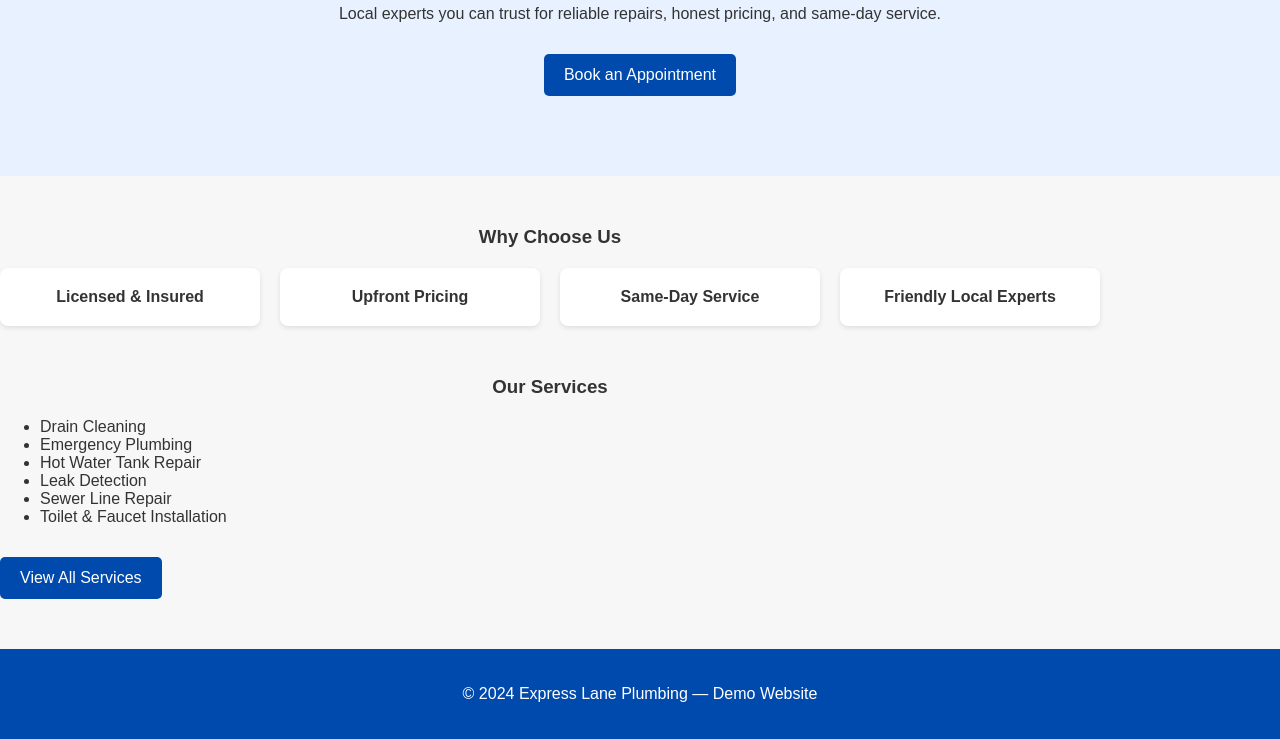
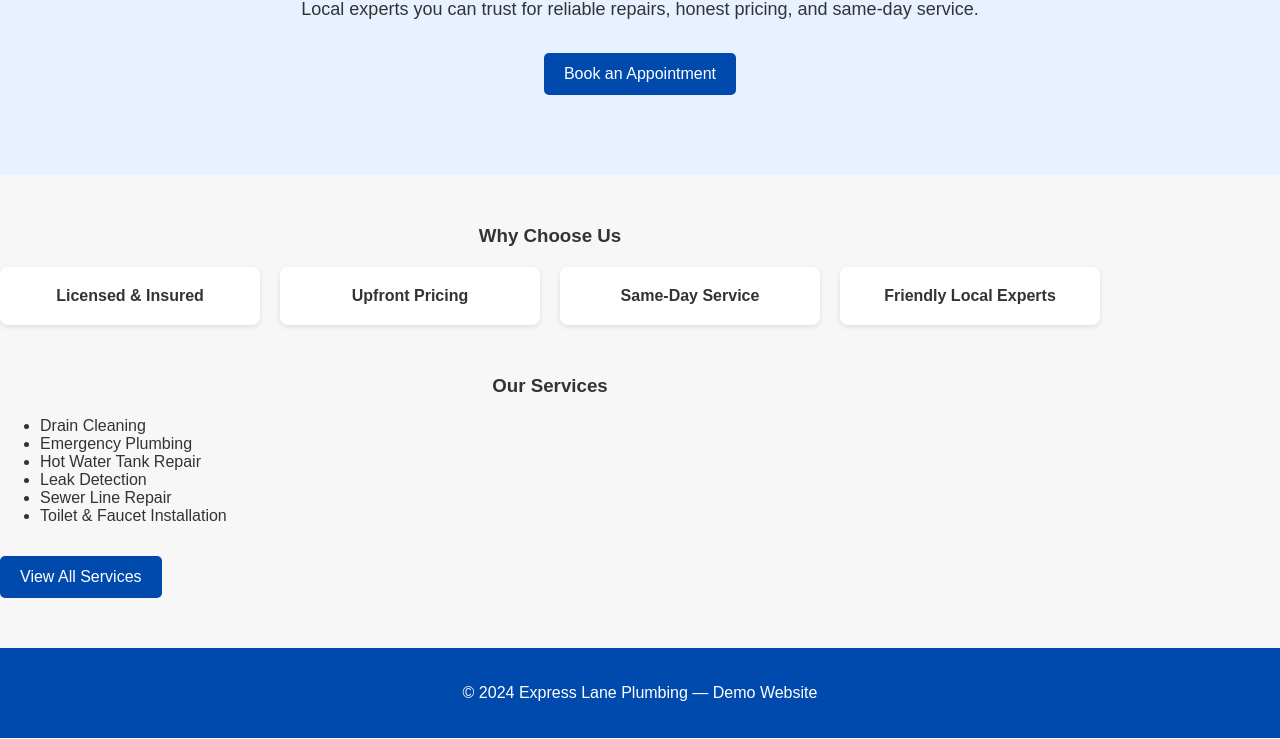
Before and after one commit to jjha2489/expresslaneplumbing-demo, a plain HTML site: page index.html in a window 1280 px wide. Shown: the part 251-990 px from the top of the page. Drawn offline with Linux system fonts and the light colour scheme.

Commit message:
Add hero-sub and btn-primary styles

```diff
--- a/css/styles.css
+++ b/css/styles.css
@@ -23,6 +23,17 @@ header {
     font-size: 24px;
     font-weight: bold;
 }
+
+.hero-sub {
+    font-size: 18px;
+    margin-top: 10px;
+    color: #333;
+}
+
+.btn-primary {
+    background: #0077ff;
+}
+
 
 nav {
     margin-top: 10px;
```
